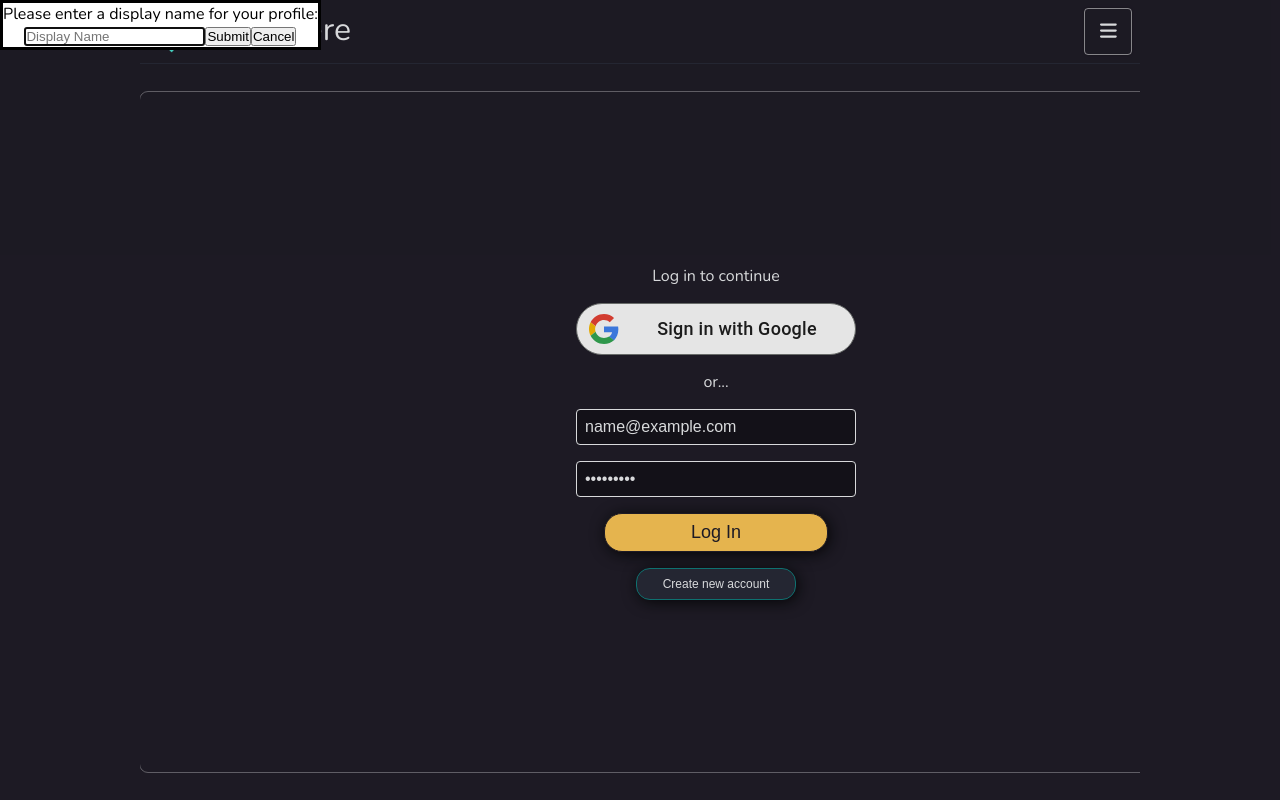
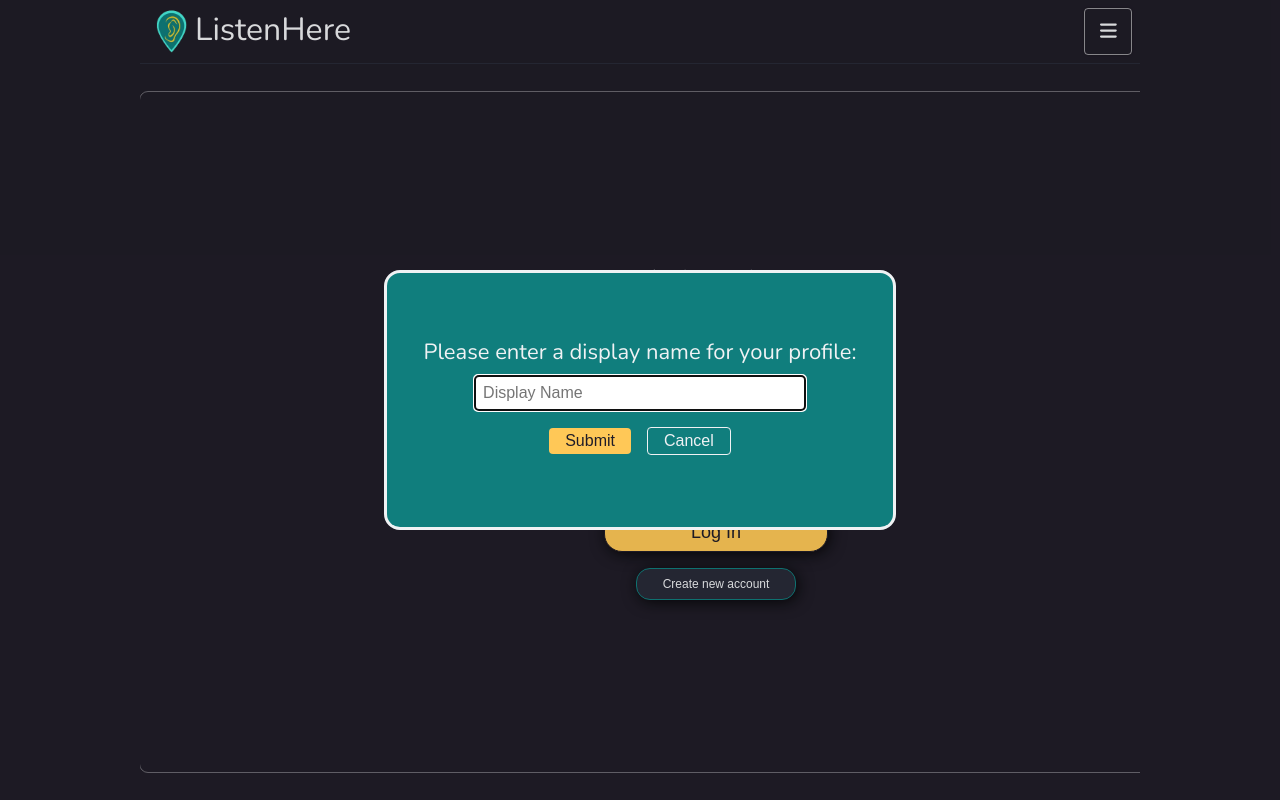
Before and after one commit to hutchison-s/listenHere, a React (Vite) app in the folder root/: page / in a window 1280 px wide. Both pictures are taken after typing "name@example.com", "Sample123" into the empty fields and a click on the button "Create new account". Built offline with nearby package versions, Linux system fonts and the light colour scheme.

Commit message:
style prompt for display name for email user signups

```diff
--- a/root/src/pages/Login.css
+++ b/root/src/pages/Login.css
@@ -50,6 +50,45 @@
     border-color: var(--teal);
     font-size: 12px;
     border-radius: 14px;
+}
+
+#newUserDialog {
+  position: absolute;
+  top: 50%;
+  left: 50%;
+  width: 40%;
+  min-width: 250px;
+  padding: 4rem 1rem;
+  font-size: 22px;
+  translate: -50% -50%;
+  backdrop-filter: blur(8px);
+  -webkit-backdrop-filter: blur(8px);
+  border-radius: 1rem;
+  background-color: var(--teal);
+  color: var(--softwhite)
+}
+#newUserDialog input {
+  display: block;
+  margin: 0.5rem auto;
+  font-size: 16px;
+  padding: 0.5rem;
+  border-radius: 0.25rem;
+  border: 1px solid var(--jet);
+  width: 70%;
+}
+#newUserDialog button {
+  padding: 0.25rem 1rem;
+  font-size: 16px;
+  background-color: transparent;
+  border: 1px solid var(--softwhite);
+  color: var(--softwhite);
+  margin: 0.5rem;
+  border-radius: 0.25rem;
+}
+#newUserDialog button:first-of-type {
+  background: var(--yellow);
+  color: var(--jet);
+  border: none;
 }
 
 .gsi-material-button {
--- a/root/src/pages/LoginPage.jsx
+++ b/root/src/pages/LoginPage.jsx
@@ -57,7 +57,7 @@ function LoginPage() {
 
   function NewUserDialog() {
     return (
-      <dialog ref={dialogRef}>
+      <dialog id="newUserDialog" ref={dialogRef}>
         <form
           onSubmit={(e)=>{
             e.preventDefault()
```
